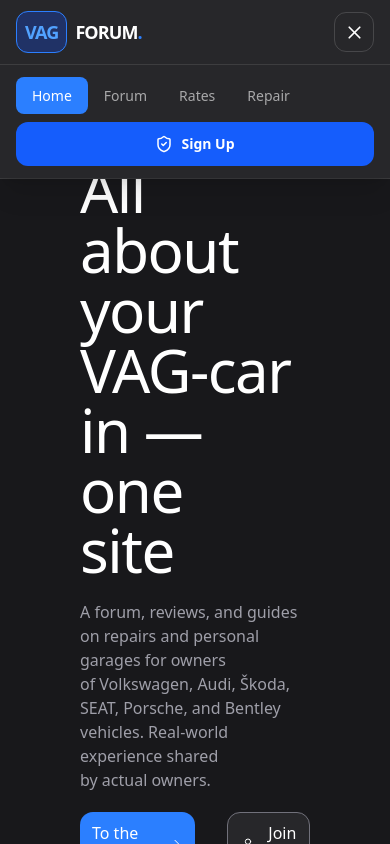
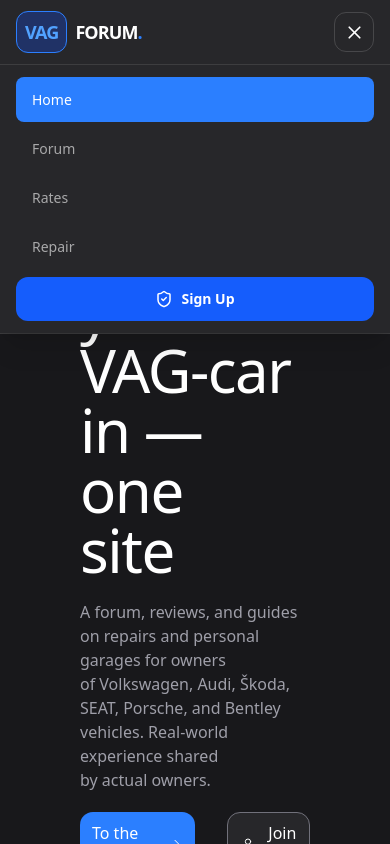
Before and after one commit to fukashigiNo/vag-forum, a Next.js app: page / in a window 390 px wide. Both pictures are taken after a click on the button "Открыть меню". Shown: the top 844 px of the page. Built offline with nearby package versions, Linux system fonts and the light colour scheme.

Commit message:
M :Added responsive desing <<header-navigation>>

```diff
--- a/src/widgets/header/header-nav/headerNavigation.tsx
+++ b/src/widgets/header/header-nav/headerNavigation.tsx
@@ -25,13 +25,26 @@ const mockData = [
     }
 ]
 
-export default function HeaderNavigation() {
+interface HeaderNavigationProps {
+    mobile?: boolean
+    onNavigate?: () => void
+}
+
+export default function HeaderNavigation({
+    mobile = false,
+    onNavigate,
+}: HeaderNavigationProps) {
     return (
-        <nav>
-            <ul className="flex flex-row">
+        <nav aria-label={mobile ? "Основная навигация" : undefined}>
+            <ul className={`flex ${mobile ? "flex-col gap-1" : "flex-row"}`}>
                 {mockData.map((item) => (
                     <li key={item.id}>
-                        <NavLink  title={item.name} href={item.path} />
+                        <NavLink
+                            title={item.name}
+                            href={item.path}
+                            onClick={onNavigate}
+                            className={mobile ? "block rounded-lg px-4 py-3" : "block px-4 py-2"}
+                        />
                     </li>
                 ))}
             </ul>
```
